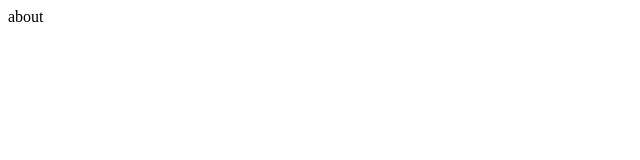
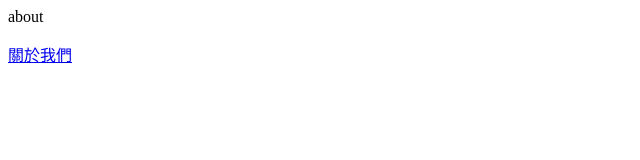
Before and after one commit to graceggggg/C, a plain HTML site: page about.html in a window 1280 px wide. Shown: the whole page, without its empty margins (0-640 px from the left). Drawn offline with Linux system fonts and the light colour scheme.

Commit message:
Update about.html

```diff
--- a/about.html
+++ b/about.html
@@ -1 +1 @@
-<html>about</html>
+<html><p>about</p><a href="NewFolder/about.html">關於我們</a></html>
```
